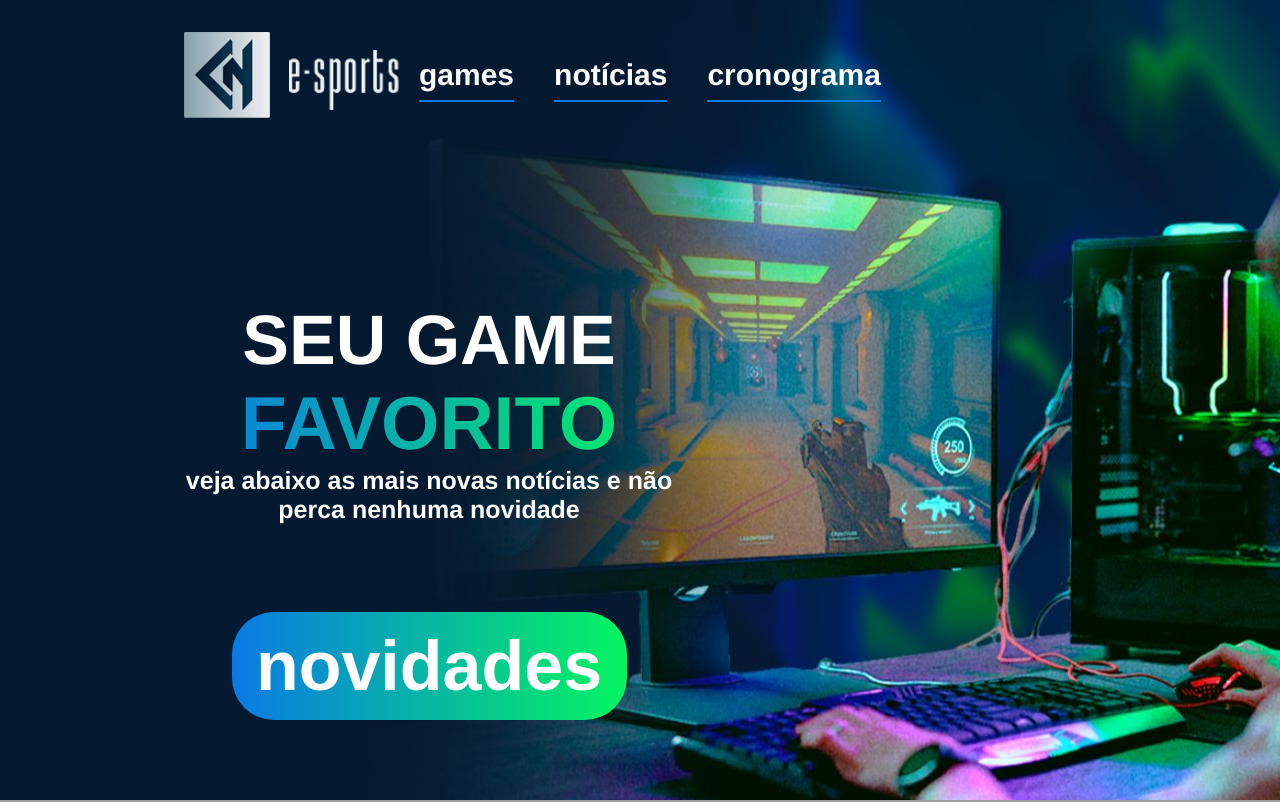
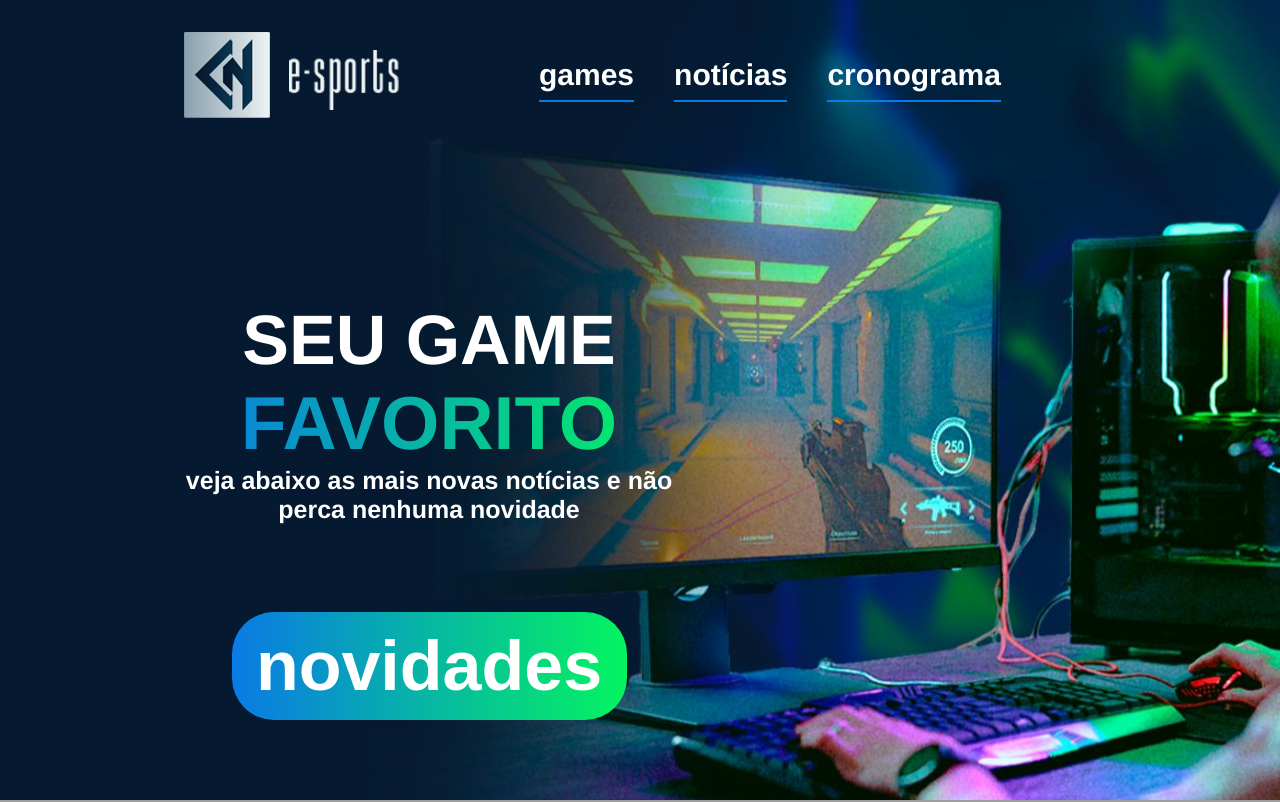
Before and after one commit to PabloNobre/Project_Fundation, a Vue app: page / in a window 1280 px wide. Shown: the top 802 px of the page. Built offline with nearby package versions, Linux system fonts and the light colour scheme; grey boxes are pictures that could not be loaded; a web font is replaced by a local one.

Commit message:
Problema no Header resolvido

```diff
--- a/src/components/Header.vue
+++ b/src/components/Header.vue
@@ -76,7 +76,7 @@ html,
     display: flex;
     align-items: center;
     height: 50px;
-    gap: 12 0px;
+    gap: 120px;
   }
 
 
```
